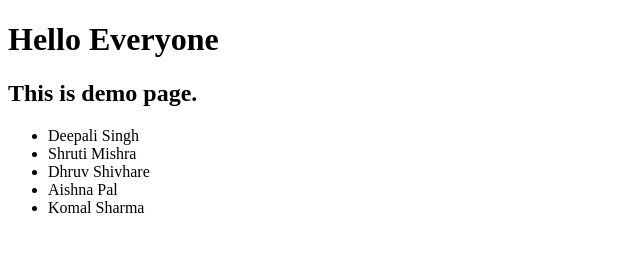
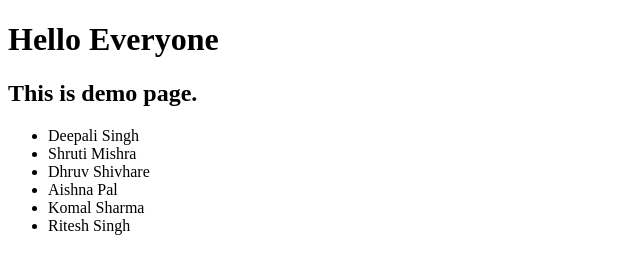
Before and after one commit to Deepalisingh3233/Git_Example, a plain HTML site: page index.html in a window 1280 px wide. Shown: the whole page, without its empty margins (0-640 px from the left). Drawn offline with Linux system fonts and the light colour scheme.

Commit message:
Ritesh Commit

```diff
--- a/index.html
+++ b/index.html
@@ -15,6 +15,7 @@
         <li>Dhruv Shivhare</li>
         <li>Aishna Pal</li>
         <li>Komal Sharma</li>
+        <li>Ritesh Singh</li>
     </ul>
 </body>
 </html>
```
